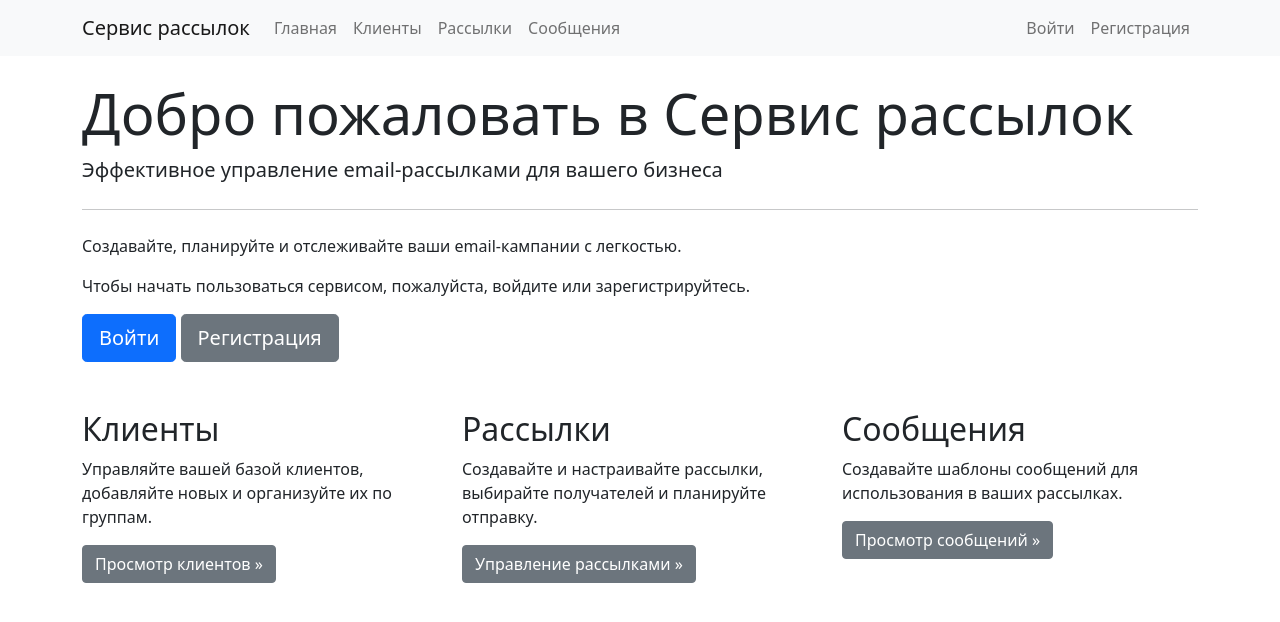
After one commit to bronekot/coursework_6, a Django app: page / in a window 1280 px wide. The commit adds this page. Shown: the top 622 px of the page. Run offline with Django 5.2, Linux system fonts and the light colour scheme.

Commit message:
functional mail sending fix

```diff
--- /dev/null
+++ b/mailpost/templates/base.html
@@ -0,0 +1,65 @@
+<!DOCTYPE html>
+<html lang="ru">
+  <head>
+    <meta charset="UTF-8">
+    <meta name="viewport" content="width=device-width, initial-scale=1.0">
+    <title>
+      {% block title %}Сервис рассылок{% endblock %}
+    </title>
+    <link href="https://cdn.jsdelivr.net/npm/bootstrap@5.1.3/dist/css/bootstrap.min.css"
+          rel="stylesheet">
+  </head>
+  <body>
+    <nav class="navbar navbar-expand-lg navbar-light bg-light">
+      <div class="container">
+        <a class="navbar-brand" href="{% url 'home' %}">Сервис рассылок</a>
+        <button class="navbar-toggler"
+                type="button"
+                data-bs-toggle="collapse"
+                data-bs-target="#navbarNav"
+                aria-controls="navbarNav"
+                aria-expanded="false"
+                aria-label="Toggle navigation">
+          <span class="navbar-toggler-icon"></span>
+        </button>
+        <div class="collapse navbar-collapse" id="navbarNav">
+          <ul class="navbar-nav me-auto">
+            <li class="nav-item">
+              <a class="nav-link" href="{% url 'home' %}">Главная</a>
+            </li>
+            <li class="nav-item">
+              <a class="nav-link" href="{% url 'client_list' %}">Клиенты</a>
+            </li>
+            <li class="nav-item">
+              <a class="nav-link" href="{% url 'mailing_list' %}">Рассылки</a>
+            </li>
+            <li class="nav-item">
+              <a class="nav-link" href="{% url 'message_list' %}">Сообщения</a>
+            </li>
+          </ul>
+          <ul class="navbar-nav">
+            {% if user.is_authenticated %}
+              <li class="nav-item">
+                <span class="nav-link">Привет, {{ user.username }}!</span>
+              </li>
+              <li class="nav-item">
+                <a class="nav-link" href="{% url 'logout' %}">Выйти</a>
+              </li>
+            {% else %}
+              <li class="nav-item">
+                <a class="nav-link" href="{% url 'login' %}">Войти</a>
+              </li>
+              <li class="nav-item">
+                <a class="nav-link" href="{% url 'register' %}">Регистрация</a>
+              </li>
+            {% endif %}
+          </ul>
+        </div>
+      </div>
+    </nav>
+    <div class="container mt-4">
+      {% block content %}{% endblock %}
+    </div>
+    <script src="https://cdn.jsdelivr.net/npm/bootstrap@5.1.3/dist/js/bootstrap.bundle.min.js"></script>
+  </body>
+</html>
--- /dev/null
+++ b/mailpost/templates/home.html
@@ -0,0 +1,44 @@
+{% extends 'base.html' %}
+{% block title %}Главная - Сервис рассылок{% endblock %}
+{% block content %}
+    <div class="jumbotron">
+        <h1 class="display-4">Добро пожаловать в Сервис рассылок</h1>
+        <p class="lead">Эффективное управление email-рассылками для вашего бизнеса</p>
+        <hr class="my-4">
+        <p>Создавайте, планируйте и отслеживайте ваши email-кампании с легкостью.</p>
+        {% if user.is_authenticated %}
+            <a class="btn btn-primary btn-lg"
+               href="{% url 'mailing_create' %}"
+               role="button">Создать рассылку</a>
+        {% else %}
+            <p>Чтобы начать пользоваться сервисом, пожалуйста, войдите или зарегистрируйтесь.</p>
+            <a class="btn btn-primary btn-lg" href="{% url 'login' %}" role="button">Войти</a>
+            <a class="btn btn-secondary btn-lg"
+               href="{% url 'register' %}"
+               role="button">Регистрация</a>
+        {% endif %}
+    </div>
+    <div class="row mt-5">
+        <div class="col-md-4">
+            <h2>Клиенты</h2>
+            <p>Управляйте вашей базой клиентов, добавляйте новых и организуйте их по группам.</p>
+            <a class="btn btn-secondary"
+               href="{% url 'client_list' %}"
+               role="button">Просмотр клиентов »</a>
+        </div>
+        <div class="col-md-4">
+            <h2>Рассылки</h2>
+            <p>Создавайте и настраивайте рассылки, выбирайте получателей и планируйте отправку.</p>
+            <a class="btn btn-secondary"
+               href="{% url 'mailing_list' %}"
+               role="button">Управление рассылками »</a>
+        </div>
+        <div class="col-md-4">
+            <h2>Сообщения</h2>
+            <p>Создавайте шаблоны сообщений для использования в ваших рассылках.</p>
+            <a class="btn btn-secondary"
+               href="{% url 'message_list' %}"
+               role="button">Просмотр сообщений »</a>
+        </div>
+    </div>
+{% endblock %}
--- a/mailpost/urls.py
+++ b/mailpost/urls.py
@@ -1,18 +1,22 @@
+from django.contrib.auth import views as auth_views
 from django.urls import path
-from .views import (
-    client_list,
-    client_create,
-    message_list,
-    message_create,
-    mailing_list,
-    mailing_create,
-)
+
+from . import views
 
 urlpatterns = [
-    path("clients/", client_list, name="client_list"),
-    path("clients/create/", client_create, name="client_create"),
-    path("messages/", message_list, name="message_list"),
-    path("messages/create/", message_create, name="message_create"),
-    path("mailings/", mailing_list, name="mailing_list"),
-    path("mailings/create/", mailing_create, name="mailing_create"),
+    path("", views.home, name="home"),
+    path("clients/", views.client_list, name="client_list"),
+    path("clients/create/", views.client_create, name="client_create"),
+    path("messages/", views.message_list, name="message_list"),
+    path("messages/create/", views.message_create, name="message_create"),
+    path("mailings/", views.mailing_list, name="mailing_list"),
+    path("mailings/create/", views.mailing_create, name="mailing_create"),
+    path("mailings/<int:pk>/", views.mailing_detail, name="mailing_detail"),
+    path("mailings/<int:pk>/update/", views.mailing_update, name="mailing_update"),
+    path("mailings/<int:pk>/delete/", views.mailing_delete, name="mailing_delete"),
+    path("register/", views.register, name="register"),
+    path("login/", views.login_view, name="login"),
+    path("verify-email/", views.verify_email, name="verify_email"),
+    path("send-test-email/", views.send_test_email, name="send_test_email"),
+    path('logout/', auth_views.LogoutView.as_view(), name='logout'),
 ]
--- a/mailpost/views.py
+++ b/mailpost/views.py
@@ -1,52 +1,227 @@
 # mailpost/views.py
-from django.shortcuts import render, get_object_or_404, redirect
-from .models import Client, Message, Mailing
-from .forms import ClientForm, MessageForm, MailingForm
+import logging
+
+from django.conf import settings
+from django.contrib import messages
+from django.contrib.auth import authenticate, get_user_model, login
+from django.contrib.auth.decorators import login_required
+from django.contrib.auth.forms import AuthenticationForm
+from django.core.mail import send_mail
+from django.http import HttpResponse
+from django.shortcuts import get_object_or_404, redirect, render
+
+from .forms import (
+    ClientForm,
+    CustomUserCreationForm,
+    EmailVerificationForm,
+    MailingForm,
+    MessageForm,
+)
+from .models import Client, Mailing, Message
+
+logger = logging.getLogger(__name__)
 
 
+def home(request):
+    return render(request, "home.html")
+
+
+User = get_user_model()
+
+
+def register(request):
+    logger.info("Register view called")
+    if request.method == "POST":
+        logger.info("POST request received")
+        form = CustomUserCreationForm(request.POST)
+        if form.is_valid():
+            logger.info("Form is valid")
+            try:
+                user = form.save(commit=False)
+                user.is_active = True
+                user.save()
+                logger.info(f"User created: {user.email}")
+
+                logger.info(f"Attempting to send verification email to {user.email}")
+                if send_verification_email(user):
+                    logger.info(f"Verification email sent successfully to {user.email}")
+                    messages.success(request, "Please check your email to verify your account.")
+                else:
+                    logger.warning(f"Failed to send verification email to {user.email}")
+                    messages.warning(
+                        request,
+                        "Account created, but we couldn't send a verification email. Please contact support.",
+                    )
+
+                return redirect("login")
+            except Exception as e:
+                logger.error(f"Error during registration: {str(e)}", exc_info=True)
+                messages.error(request, "An error occurred during registration. Please try again.")
+        else:
+            logger.warning("Form is invalid")
+            logger.warning(f"Form errors: {form.errors}")
+    else:
+        logger.info("GET request received")
+        form = CustomUserCreationForm()
+    return render(request, "registration/register.html", {"form": form})
+
+
+def verify_email(request):
+    if request.method == "POST":
+        form = EmailVerificationForm(request.POST)
+        if form.is_valid():
+            token = form.cleaned_data["verification_token"]
+            try:
+                user = User.objects.get(verification_token=token, is_verified=False)
+                user.is_verified = True
+                user.verification_token = ""
+                user.save()
+                messages.success(request, "Your email has been verified. You can now log in.")
+                return redirect("login")
+            except User.DoesNotExist:
+                form.add_error(None, "Invalid or expired verification token")
+    else:
+        form = EmailVerificationForm()
+    return render(request, "registration/verify_email.html", {"form": form})
+
+
+def login_view(request):
+    if request.method == "POST":
+        form = AuthenticationForm(request, data=request.POST)
+        if form.is_valid():
+            username = form.cleaned_data.get("username")
+            password = form.cleaned_data.get("password")
+            user = authenticate(username=username, password=password)
+            if user is not None:
+                login(request, user)
+                return redirect("home")
+    else:
+        form = AuthenticationForm()
+    return render(request, "registration/login.html", {"form": form})
+
+
+logger = logging.getLogger(__name__)
+
+
+def send_verification_email(user):
+    logger.info(f"Sending verification email to {user.email}")
+    subject = "Verify your email"
+    message = f"Your verification token is: {user.verification_token}"
+    from_email = settings.EMAIL_HOST_USER
+    recipient_list = [user.email]
+
+    try:
+        result = send_mail(subject, message, from_email, recipient_list)
+        logger.info(f"send_mail result: {result}")
+        return True
+    except Exception as e:
+        logger.error(f"Failed to send verification email: {str(e)}", exc_info=True)
+        logger.error(f"Email details: subject={subject}, from={from_email}, to={recipient_list}")
+        return False
+
+
+def send_test_email(request):
+    subject = "Test email from Django"
+    message = "This is a test email sent from your Django application."
+    from_email = settings.EMAIL_HOST_USER
+    recipient_list = ["demondzr@yandex.ru"]  # Замените на ваш email для тестирования
+
+    try:
+        send_mail(subject, message, from_email, recipient_list)
+        return HttpResponse("Test email sent successfully!")
+    except Exception as e:
+        return HttpResponse(f"Failed to send test email. Error: {str(e)}")
+
+
+@login_required
 def client_list(request):
-    clients = Client.objects.all()
+    clients = Client.objects.filter(owner=request.user)
     return render(request, "client_list.html", {"clients": clients})
 
 
+@login_required
 def client_create(request):
     if request.method == "POST":
         form = ClientForm(request.POST)
         if form.is_valid():
-            form.save()
+            client = form.save(commit=False)
+            client.owner = request.user
+            client.save()
             return redirect("client_list")
     else:
         form = ClientForm()
     return render(request, "client_form.html", {"form": form})
 
 
+@login_required
 def message_list(request):
-    messages = Message.objects.all()
+    messages = Message.objects.filter(owner=request.user)
     return render(request, "message_list.html", {"messages": messages})
 
 
+@login_required
 def message_create(request):
     if request.method == "POST":
         form = MessageForm(request.POST)
         if form.is_valid():
-            form.save()
+            message = form.save(commit=False)
+            message.owner = request.user
+            message.save()
             return redirect("message_list")
     else:
         form = MessageForm()
     return render(request, "message_form.html", {"form": form})
 
 
+@login_required
 def mailing_list(request):
-    mailings = Mailing.objects.all()
+    mailings = Mailing.objects.filter(owner=request.user)
     return render(request, "mailing_list.html", {"mailings": mailings})
 
 
+@login_required
 def mailing_create(request):
     if request.method == "POST":
         form = MailingForm(request.POST)
         if form.is_valid():
-            form.save()
+            mailing = form.save(commit=False)
+            mailing.owner = request.user
+            mailing.save()
+            form.save_m2m()  # Сохраняем связи many-to-many
             return redirect("mailing_list")
     else:
         form = MailingForm()
     return render(request, "mailing_form.html", {"form": form})
+
+
+@login_required
+def mailing_detail(request, pk):
+    mailing = get_object_or_404(Mailing, pk=pk, owner=request.user)
+    return render(request, "mailing_detail.html", {"mailing": mailing})
+
+
+@login_required
+def mailing_update(request, pk):
+    mailing = get_object_or_404(Mailing, pk=pk, owner=request.user)
+    if request.method == "POST":
+        form = MailingForm(request.POST, instance=mailing)
+        if form.is_valid():
+            form.save()
+            return redirect("mailing_list")
+    else:
+        form = MailingForm(instance=mailing)
+    return render(request, "mailing_form.html", {"form": form})
+
+
+@login_required
+def mailing_delete(request, pk):
+    mailing = get_object_or_404(Mailing, pk=pk, owner=request.user)
+    if request.method == "POST":
+        mailing.delete()
+        return redirect("mailing_list")
+    return render(request, "mailing_confirm_delete.html", {"mailing": mailing})
+
+
+# def logout_view(request):
+#     logout(request)
+#     return redirect("home")  # или куда вы хотите перенаправить после выхода
```
Also changed, not shown: config/settings.py (+4 -4 lines), mailpost/forms.py (+35 -4 lines), mailpost/models.py (+19 -4 lines), mailpost/tasks.py (+16 -11 lines), mailpost/templates/client_form.html (+5 -16 lines), mailpost/templates/client_list.html (+4 -14 lines), mailpost/templates/mailing_form.html (+6 -16 lines), mailpost/templates/mailing_list.html (+4 -14 lines), mailpost/templates/message_form.html (+4 -14 lines), mailpost/templates/message_list.html (+4 -14 lines), mailpost/templates/registration/login.html (added, +12 -0 lines), mailpost/templates/registration/register.html (added, +11 -0 lines), mailpost/templates/registration/verify_email.html (added, +12 -0 lines), mailpost/migrations/0001_initial.py.
